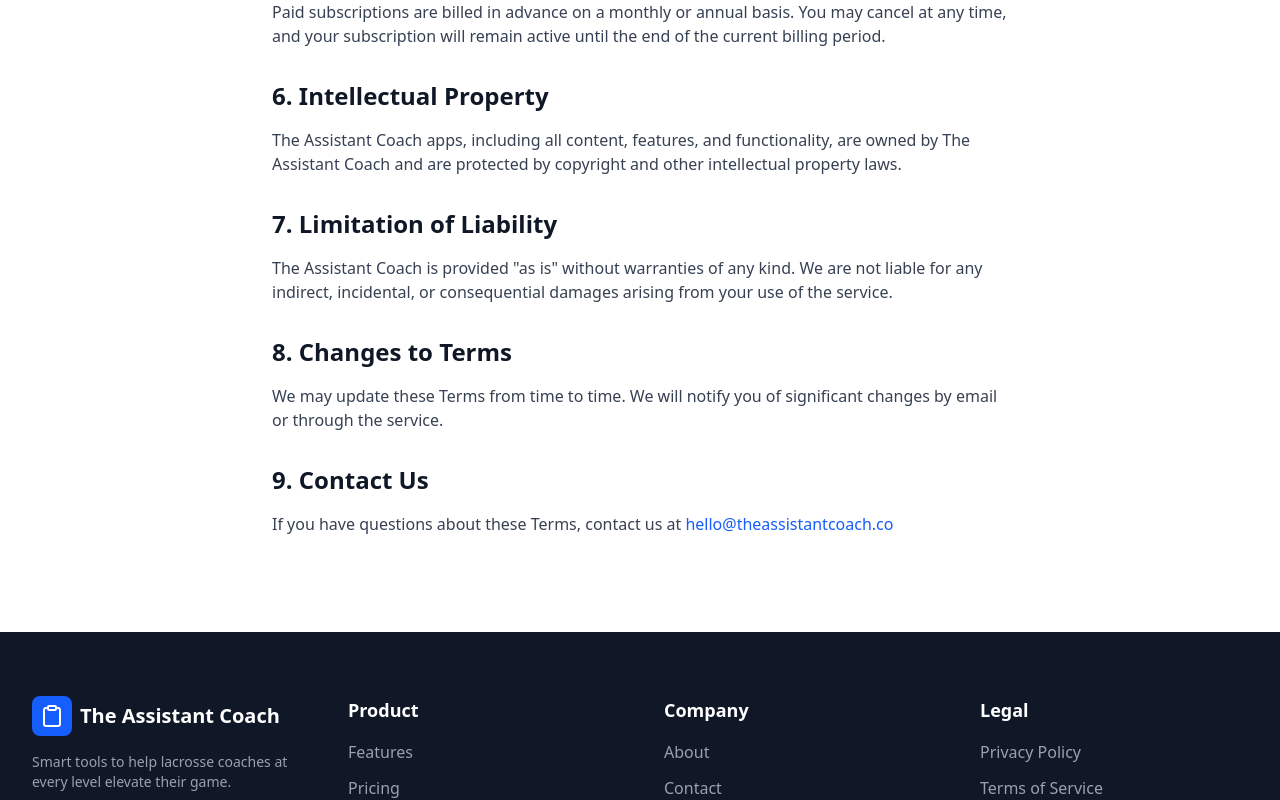
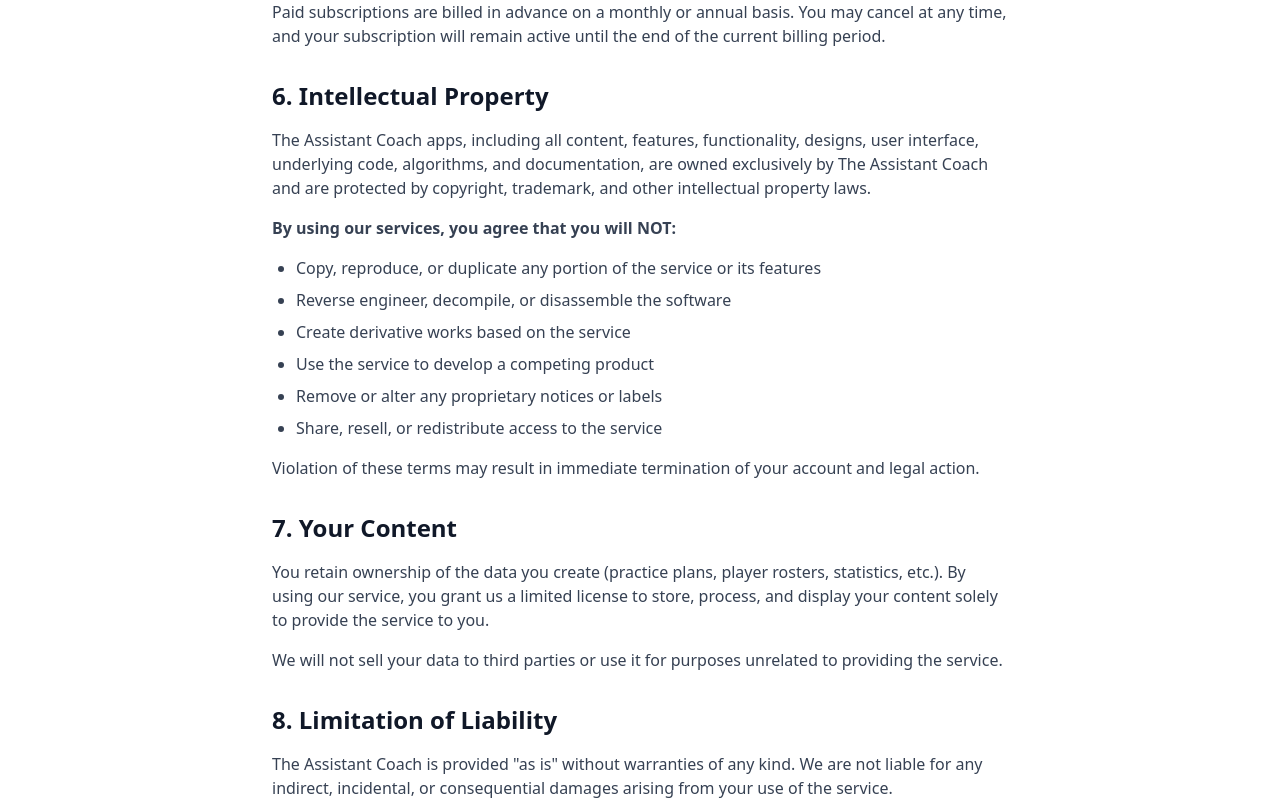
Before and after one commit to andrewshay0245/the-assistant-coach, a Next.js app: page /terms in a window 1280 px wide. Shown: the part 1080-1880 px from the top of the page. Built offline with nearby package versions, Linux system fonts and the light colour scheme.

Commit message:
Add IP protection and user content sections to Terms of Service

```diff
--- a/src/app/terms/page.tsx
+++ b/src/app/terms/page.tsx
@@ -68,27 +68,51 @@ export default function TermsPage() {
 
           <section className="mb-8">
             <h2 className="text-2xl font-semibold text-gray-900 mb-4">6. Intellectual Property</h2>
+            <p className="text-gray-700 mb-4">
+              The Assistant Coach apps, including all content, features, functionality, designs, user interface, underlying code, algorithms, and documentation, are owned exclusively by The Assistant Coach and are protected by copyright, trademark, and other intellectual property laws.
+            </p>
+            <p className="text-gray-700 mb-4">
+              <strong>By using our services, you agree that you will NOT:</strong>
+            </p>
+            <ul className="list-disc pl-6 text-gray-700 space-y-2 mb-4">
+              <li>Copy, reproduce, or duplicate any portion of the service or its features</li>
+              <li>Reverse engineer, decompile, or disassemble the software</li>
+              <li>Create derivative works based on the service</li>
+              <li>Use the service to develop a competing product</li>
+              <li>Remove or alter any proprietary notices or labels</li>
+              <li>Share, resell, or redistribute access to the service</li>
+            </ul>
             <p className="text-gray-700">
-              The Assistant Coach apps, including all content, features, and functionality, are owned by The Assistant Coach and are protected by copyright and other intellectual property laws.
+              Violation of these terms may result in immediate termination of your account and legal action.
             </p>
           </section>
 
           <section className="mb-8">
-            <h2 className="text-2xl font-semibold text-gray-900 mb-4">7. Limitation of Liability</h2>
+            <h2 className="text-2xl font-semibold text-gray-900 mb-4">7. Your Content</h2>
+            <p className="text-gray-700 mb-4">
+              You retain ownership of the data you create (practice plans, player rosters, statistics, etc.). By using our service, you grant us a limited license to store, process, and display your content solely to provide the service to you.
+            </p>
+            <p className="text-gray-700">
+              We will not sell your data to third parties or use it for purposes unrelated to providing the service.
+            </p>
+          </section>
+
+          <section className="mb-8">
+            <h2 className="text-2xl font-semibold text-gray-900 mb-4">8. Limitation of Liability</h2>
             <p className="text-gray-700">
               The Assistant Coach is provided &quot;as is&quot; without warranties of any kind. We are not liable for any indirect, incidental, or consequential damages arising from your use of the service.
             </p>
           </section>
 
           <section className="mb-8">
-            <h2 className="text-2xl font-semibold text-gray-900 mb-4">8. Changes to Terms</h2>
+            <h2 className="text-2xl font-semibold text-gray-900 mb-4">9. Changes to Terms</h2>
             <p className="text-gray-700">
               We may update these Terms from time to time. We will notify you of significant changes by email or through the service.
             </p>
           </section>
 
           <section className="mb-8">
-            <h2 className="text-2xl font-semibold text-gray-900 mb-4">9. Contact Us</h2>
+            <h2 className="text-2xl font-semibold text-gray-900 mb-4">10. Contact Us</h2>
             <p className="text-gray-700">
               If you have questions about these Terms, contact us at{' '}
               <a href="mailto:hello@theassistantcoach.co" className="text-blue-600 hover:underline">
```
